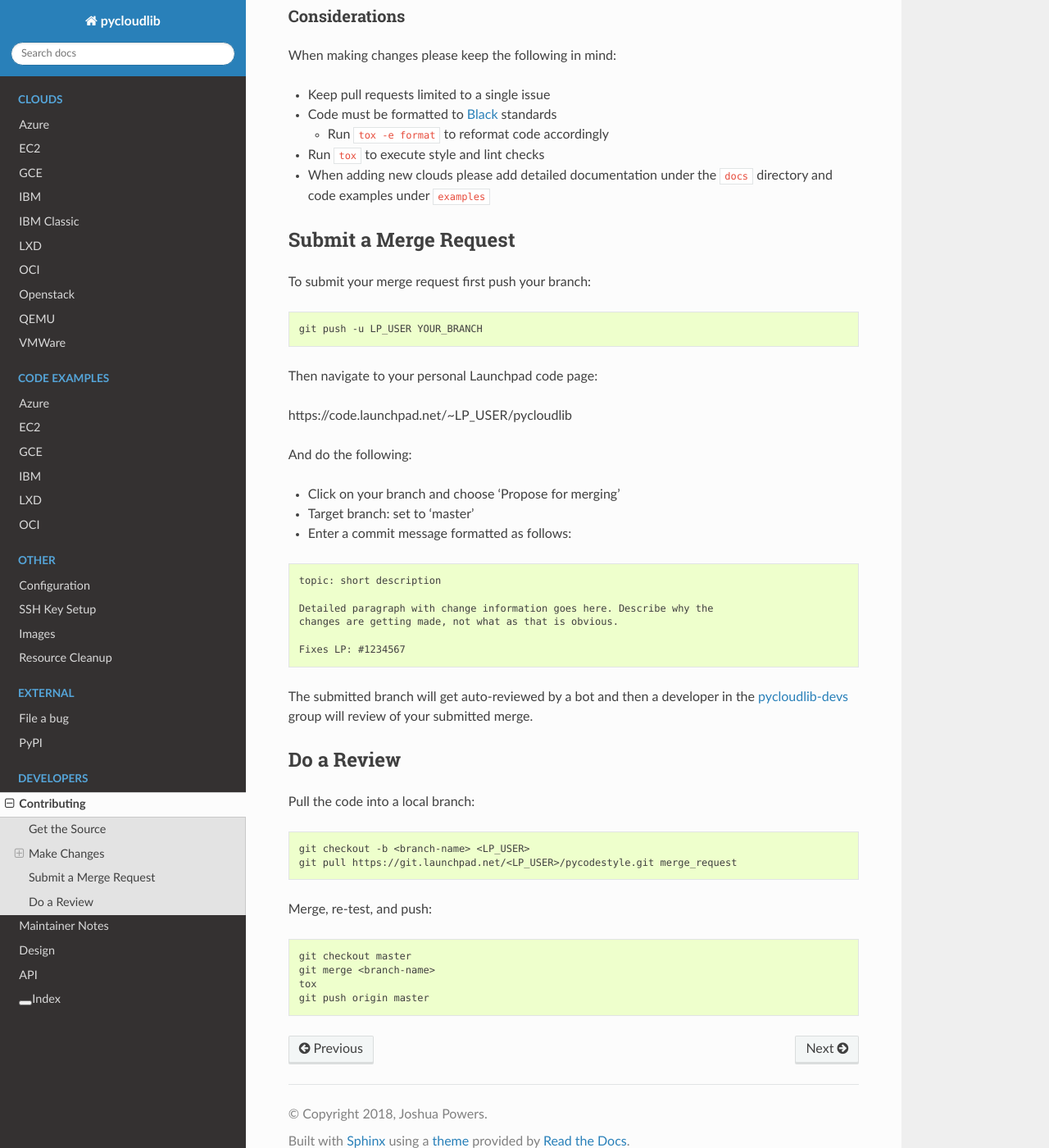
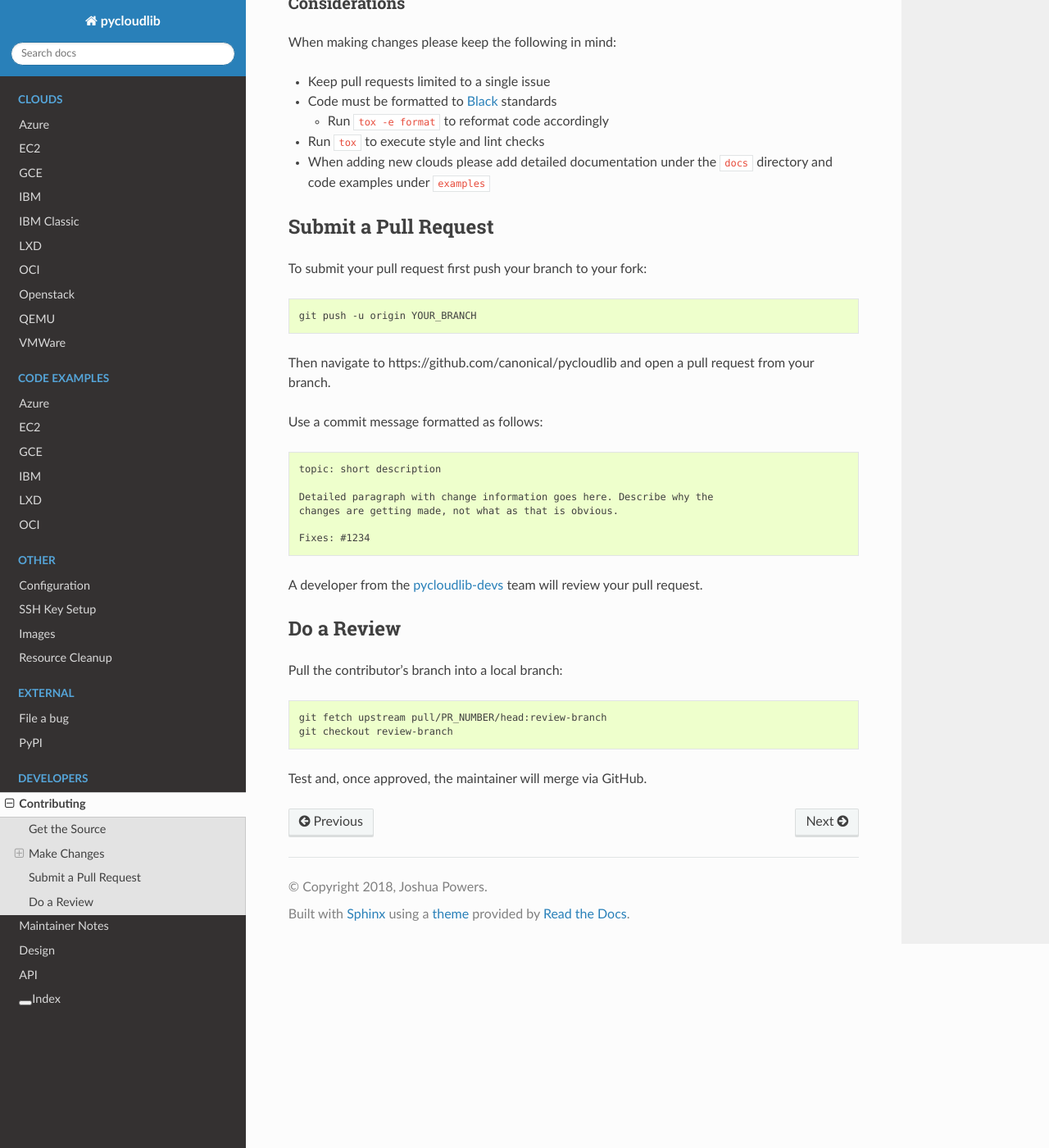
Before and after one commit to canonical/pycloudlib, a Sphinx documentation site: the page built from docs/contributing.md, in a window 1280 px wide and 1400 px high, scrolled down 960 px. Shown: the whole window at 82% size. Built offline with Sphinx 7.4.7 and the Read the Docs theme 3.1.0, drawn with Linux system fonts in a browser that asks for light colours; pages that are not in the unit, such as notebooks, are missing from menus; some of the changed text lies outside the part shown.

Commit message:
docs: update contributing guide from Launchpad to GitHub
The project moved to GitHub, but docs/contributing.md still referenced
Launchpad for cloning, pushing branches, and submitting merge requests.
Update all instructions and links to use GitHub workflows and URLs.

Fixes: #377

````diff
--- a/docs/contributing.md
+++ b/docs/contributing.md
@@ -4,15 +4,15 @@ This document describes how to contribute changes to pycloudlib.
 
 ## Get the Source
 
-The following demonstrates how to obtain the source from Launchpad and how to create a branch to hack on.
+The following demonstrates how to obtain the source from GitHub and how to create a branch to hack on.
 
-It is assumed you have a [Launchpad](https://launchpad.net/) account and refers to your launchpad user as LP_USER throughout.
+It is assumed you have a [GitHub](https://github.com/) account. Fork the repository at
+https://github.com/canonical/pycloudlib and replace `GH_USER` below with your GitHub username.
 
 ```shell
-git clone https://git.launchpad.net/pycloudlib
+git clone https://github.com/GH_USER/pycloudlib
 cd pycloudlib
-git remote add LP_USER ssh://LP_USER@git.launchpad.net/~LP_USER/pycloudlib
-git push LP_USER master
+git remote add upstream https://github.com/canonical/pycloudlib
 git checkout -b YOUR_BRANCH
 ```
 
@@ -44,23 +44,17 @@ When making changes please keep the following in mind:
 * Run `tox` to execute style and lint checks
 * When adding new clouds please add detailed documentation under the `docs` directory and code examples under `examples`
 
-## Submit a Merge Request
+## Submit a Pull Request
 
-To submit your merge request first push your branch:
+To submit your pull request first push your branch to your fork:
 
 ```shell
-git push -u LP_USER YOUR_BRANCH
+git push -u origin YOUR_BRANCH
 ```
 
-Then navigate to your personal Launchpad code page:
+Then navigate to https://github.com/canonical/pycloudlib and open a pull request from your branch.
 
-https://code.launchpad.net/~LP_USER/pycloudlib
-
-And do the following:
-
-* Click on your branch and choose 'Propose for merging'
-* Target branch: set to 'master'
-* Enter a commit message formatted as follows:
+Use a commit message formatted as follows:
 
 ```text
 topic: short description
@@ -68,25 +62,18 @@ topic: short description
 Detailed paragraph with change information goes here. Describe why the
 changes are getting made, not what as that is obvious.
 
-Fixes LP: #1234567
+Fixes: #1234
 ```
 
-The submitted branch will get auto-reviewed by a bot and then a developer in the [pycloudlib-devs](https://launchpad.net/~pycloudlib-devs) group will review of your submitted merge.
+A developer from the [pycloudlib-devs](https://github.com/orgs/canonical/teams/pycloudlib-devs) team will review your pull request.
 
 ## Do a Review
 
-Pull the code into a local branch:
+Pull the contributor's branch into a local branch:
 
 ```shell
-git checkout -b <branch-name> <LP_USER>
-git pull https://git.launchpad.net/<LP_USER>/pycodestyle.git merge_request
+git fetch upstream pull/PR_NUMBER/head:review-branch
+git checkout review-branch
 ```
 
-Merge, re-test, and push:
-
-```shell
-git checkout master
-git merge <branch-name>
-tox
-git push origin master
-```
+Test and, once approved, the maintainer will merge via GitHub.
````
